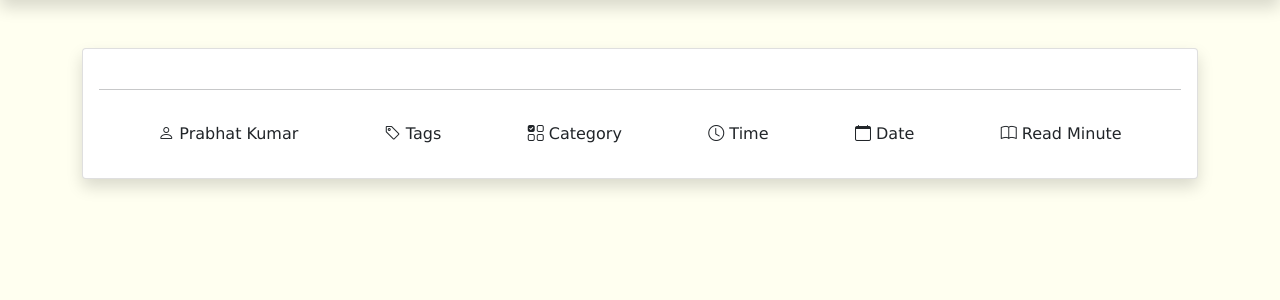
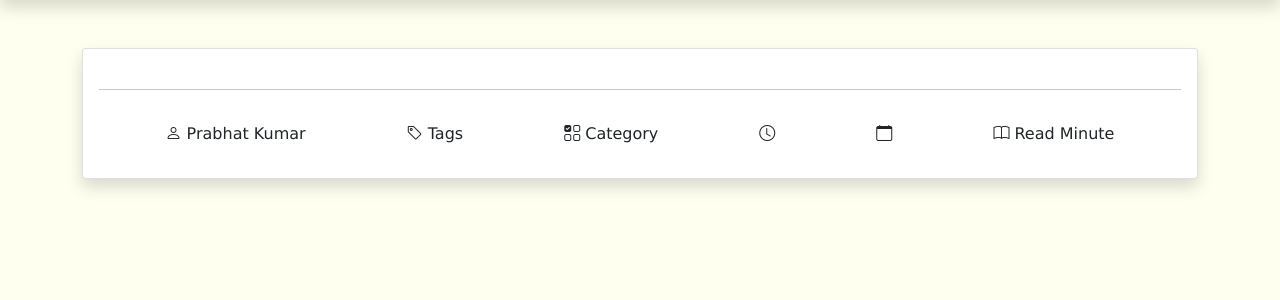
Before and after one commit to pkkrsingh877/misssummary, a Node server app: template views/summary/show.ejs in a window 1280 px wide. Shown: the part 74-374 px from the top of the page. Run offline with Node 20, Linux system fonts and the light colour scheme; the template is opened without the code that fills it, so the values that code supplies are empty; some libraries are stand-ins or nearby versions.

Commit message:
added createdAt and modified At and display in reverse order features

```diff
--- a/server.js
+++ b/server.js
@@ -32,16 +32,17 @@ const summarySchema = new mongoose.Schema({
         type: String,
         required: true
     },
-    category: {
-        type: String
-    },
-    tags: {
-        type: String
-    },
-    creationDate: {
+    // category: {
+    //     type: String
+    // },
+    // tags: [String],
+    // readMinutes: {
+    //     type: Number
+    // },
+    createdAt: {
         type: Date
     },
-    modificationDate: {
+    modifiedAt: {
         type: Date
     }
 });
@@ -66,7 +67,8 @@ app.patch('/admin/list/:id', async (req, res) => {
     const { id } = req.params;
     const data = await Summary.findByIdAndUpdate(id, {
         title: newTitle,
-        description: newDescription
+        description: newDescription,
+        modifiedAt: new Date()
     },
     {
         new: true,
@@ -95,7 +97,13 @@ app.get('/admin/list', async (req, res) => {
 
 app.post('/admin', (req, res) => {
     const { title, description } = req.body;
-    create(title, description);
+    const data = Summary.create({
+        title: title,
+        description: description,
+        createdAt: new Date(),
+        modifiedAt: new Date()
+    });
+    console.log(data);
     res.redirect('admin')
 });
 
--- a/views/summary/index.ejs
+++ b/views/summary/index.ejs
@@ -1,5 +1,5 @@
 <% layout('/layouts/boilerplate') %>
-    <% for(let i = 0; i < data.length; i++){ %>
+    <% for(let i = (data.length - 1); i >= 0; i--){ %>
         <section class="card shadow p-3 mb-3 bg-body rounded">
             <h2>
                 <a href="summary/<%= data[i]._id %>" class="title">
@@ -14,8 +14,8 @@
                 <span class="bi bi-person icon"> Prabhat Kumar</span>
                 <span class="bi bi-tag icon"> Tags</span>
                 <span class="bi bi-ui-checks-grid icon"> Category</span>
-                <span class="bi bi-clock icon"> Time</span>
-                <span class="bi bi-calendar icon"> Date</span>
+                <span class="bi bi-clock icon"> <%= data[i].modifiedAt.toLocaleString() %></span>
+                <span class="bi bi-calendar icon"> <%= data[i].createdAt.toLocaleString() %></span>
                 <span class="bi bi-book icon"> Read Minute</span>
             </div>
         </section>
--- a/views/summary/show.ejs
+++ b/views/summary/show.ejs
@@ -11,8 +11,8 @@
             <span class="bi bi-person icon"> Prabhat Kumar</span>
             <span class="bi bi-tag icon"> Tags</span>
             <span class="bi bi-ui-checks-grid icon"> Category</span>
-            <span class="bi bi-clock icon"> Time</span>
-            <span class="bi bi-calendar icon"> Date</span>
+            <span class="bi bi-clock icon"> <%= data.modifiedAt.toLocaleString() %></span>
+            <span class="bi bi-calendar icon"> <%= data.createdAt.toLocaleString() %></span>
             <span class="bi bi-book icon"> Read Minute</span>
         </div>
     </section>
```
Also changed, not shown: list_of_features.md (+3 -3 lines).
